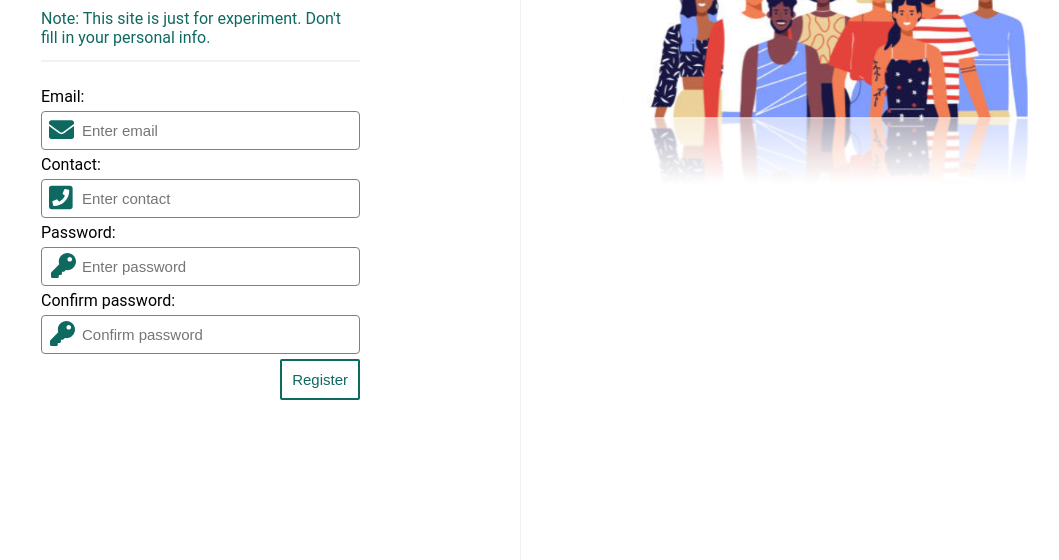
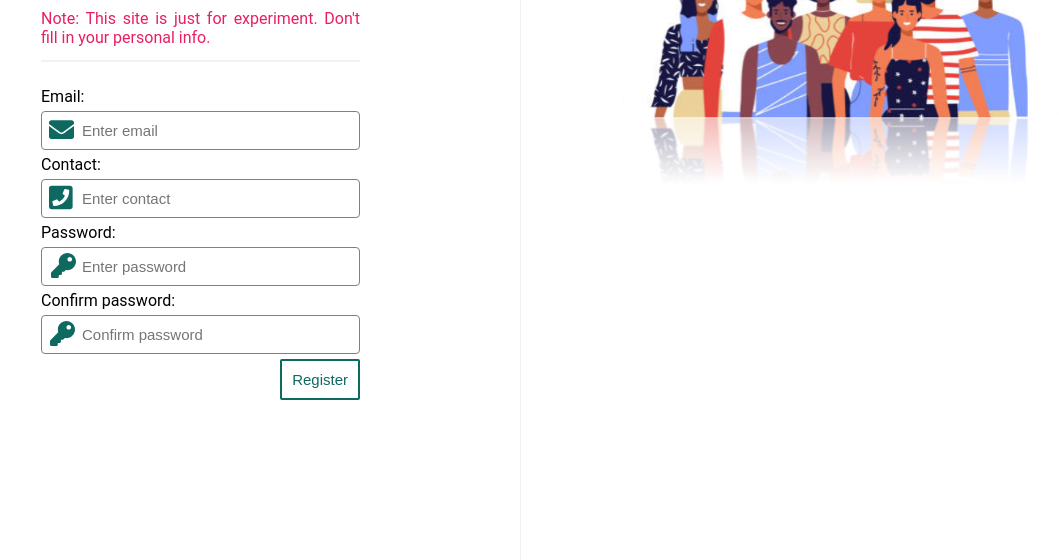
Before and after one commit to markjay18/reg-auth, a plain HTML site: page index.html in a window 1280 px wide. Shown: the part 258-818 px from the top of the page, without its empty margins (119-1178 px from the left). Drawn offline with Linux system fonts and the light colour scheme.

Commit message:
Update style.css

```diff
--- a/assets/css/style.css
+++ b/assets/css/style.css
@@ -155,3 +155,7 @@ input:focus {
   	display: none;
   }
 }
+.warning {
+	color: #e91e63;
+	text-align: justify;
+}
```
